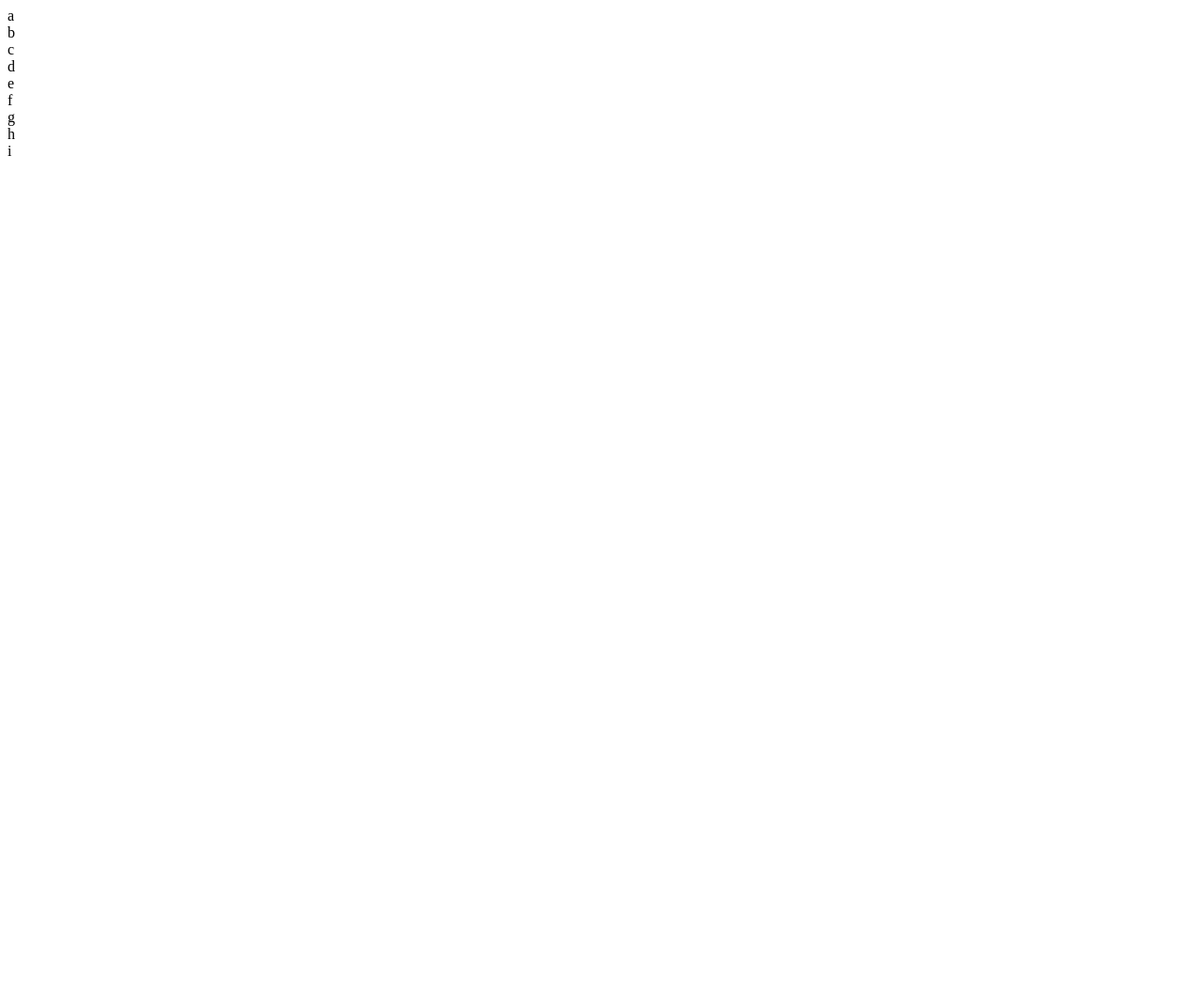
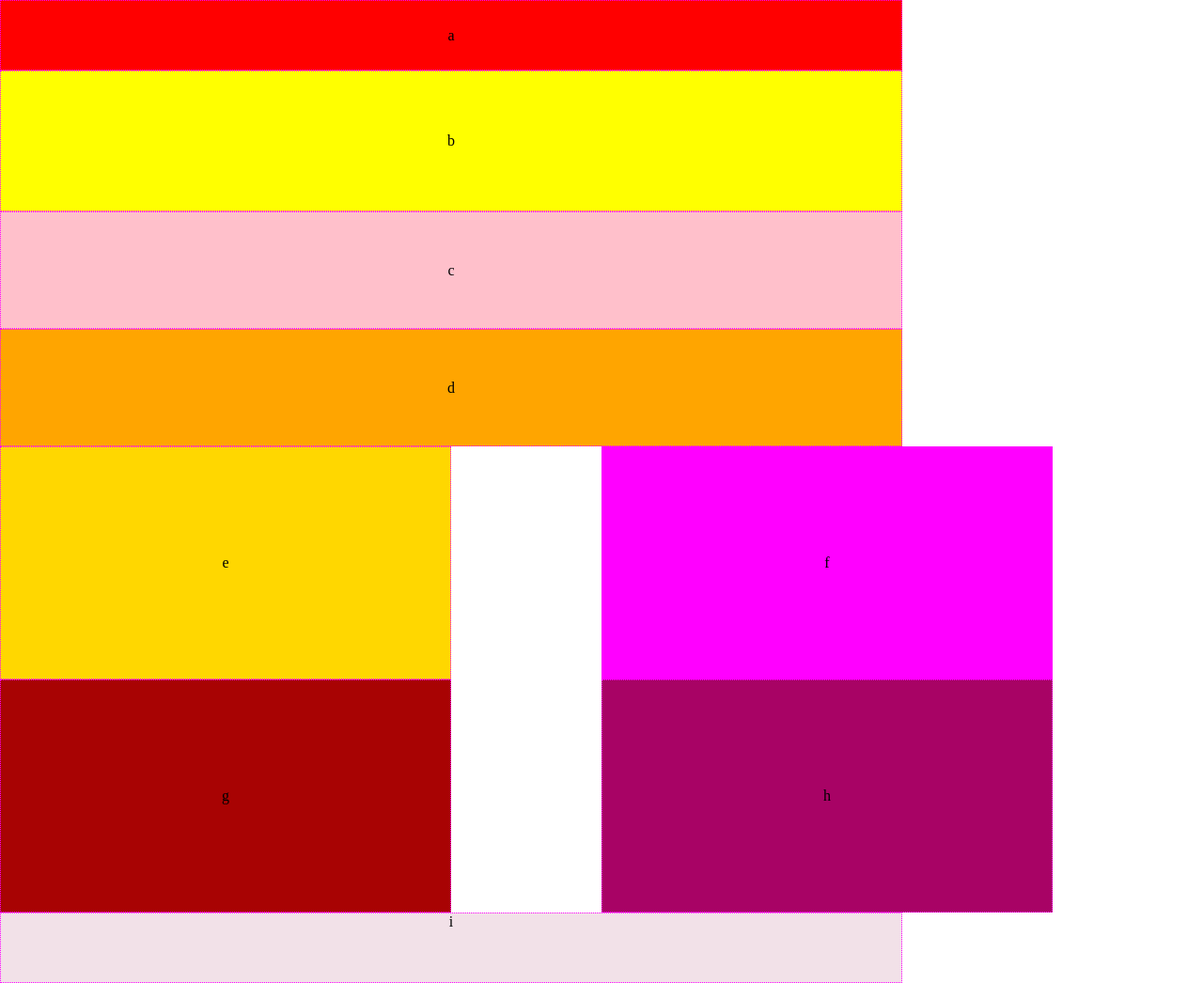
Before and after one commit to NickDorkins/lab-04-rwd-practice, a plain HTML site: page index.html in a window 1280 px wide. Shown: the whole page at 94% size. Before the commit the page ends 800 px from the top, so only its background shows below. Drawn offline with Linux system fonts and the light colour scheme.

Commit message:
desktop done

```diff
--- a/styles/base.css
+++ b/styles/base.css
@@ -1,5 +1,7 @@
 @media only screen and (max-width: 480px) {
-
+body {
+  width: 480px;
+}
 div {
   margin: auto;
   display: block;
@@ -110,6 +112,4 @@ div {
   border: 1px dotted magenta;
 }
 
-
-
 }
--- a/styles/layout.css
+++ b/styles/layout.css
@@ -0,0 +1,117 @@
+@media only screen and (min-width: 481px) {
+  body {
+    width: 960px;
+    margin: auto;
+  }
+  div {
+    margin: auto;
+    display: block;
+  }
+
+
+  #a {
+    width: 958px;
+    height: 73px;
+    line-height: 73px;
+    background-color: red;
+  }
+
+  #b {
+    width: 958px;
+    height: 148px;
+    line-height: 148px;
+    background-color: yellow;
+  }
+
+  #c, #d {
+    width: 958px;
+    height: 123px;
+    line-height: 123px;
+  }
+
+  #c {
+    background-color: pink;
+  }
+
+  #d {
+    background-color: orange;
+  }
+
+  #e, #f {
+    width: 478px;
+    height: 246px;
+    line-height: 246px;
+
+  }
+
+  #g, #h {
+    width: 478px;
+    height: 246px;
+    line-height: 246px;
+  }
+
+
+  #e {
+    background-color: gold;
+  }
+
+  #f {
+    background-color: fuchsia;
+  }
+
+  #g {
+    background-color: #A80303;
+  }
+
+  #h {
+    background-color: #A80365 ;
+  }
+
+  #i {
+    background-color: #A2346525 ;
+  }
+
+
+  /* ---- */
+  #e {
+    grid-area: top-left;
+  }
+  #f {
+    grid-area: top-right;
+  }
+  #g {
+    grid-area: g;
+  }
+  #h {
+    grid-area: h;
+  }
+
+  .squareBoxes {
+    display: grid;
+    grid-template-columns: auto auto;
+    grid-template-rows: auto auto;
+    grid-template-areas:
+      "top-left top-right"
+      "g h";
+  }
+  /* ----- */
+
+
+
+  #i {
+    width:958px;
+    height: 73px;
+    /* background-color: ; */
+  }
+
+  /* .sideBySide {
+    max-height: 480px;
+    max-height: 250px;
+  } */
+
+  .letters {
+    text-align: center;
+    border: 1px dotted magenta;
+  }
+
+  }
--- a/styles/modules.css
+++ b/styles/modules.css
@@ -0,0 +1,117 @@
+@media only screen and (min-width: 961px) {
+  body {
+    width: auto;
+    margin: auto;
+  }
+  div {
+    margin: auto;
+    display: block;
+  }
+
+
+  #a {
+    width: 958px;
+    height: 73px;
+    line-height: 73px;
+    background-color: red;
+  }
+
+  #b {
+    width: 958px;
+    height: 148px;
+    line-height: 148px;
+    background-color: yellow;
+  }
+
+  #c, #d {
+    width: 958px;
+    height: 123px;
+    line-height: 123px;
+  }
+
+  #c {
+    background-color: pink;
+  }
+
+  #d {
+    background-color: orange;
+  }
+
+  #e, #f {
+    width: 478px;
+    height: 246px;
+    line-height: 246px;
+
+  }
+
+  #g, #h {
+    width: 478px;
+    height: 246px;
+    line-height: 246px;
+  }
+
+
+  #e {
+    background-color: gold;
+  }
+
+  #f {
+    background-color: fuchsia;
+  }
+
+  #g {
+    background-color: #A80303;
+  }
+
+  #h {
+    background-color: #A80365 ;
+  }
+
+  #i {
+    background-color: #A2346525 ;
+  }
+
+
+  /* ---- */
+  #e {
+    grid-area: top-left;
+  }
+  #f {
+    grid-area: top-right;
+  }
+  #g {
+    grid-area: g;
+  }
+  #h {
+    grid-area: h;
+  }
+
+  .squareBoxes {
+    display: grid;
+    grid-template-columns: auto auto;
+    grid-template-rows: auto auto;
+    grid-template-areas:
+      "top-left top-right"
+      "g h";
+  }
+  /* ----- */
+
+
+
+  #i {
+    width:958px;
+    height: 73px;
+    /* background-color: ; */
+  }
+
+  /* .sideBySide {
+    max-height: 480px;
+    max-height: 250px;
+  } */
+
+  .letters {
+    text-align: center;
+    border: 1px dotted magenta;
+  }
+
+  }
```
